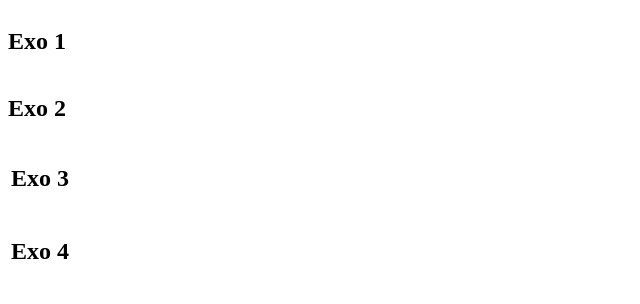
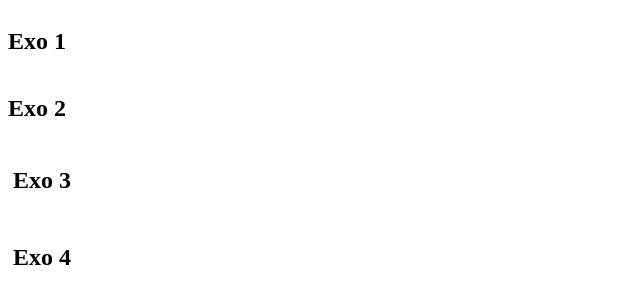
Before and after one commit to donidoni28/exo-beffore-after, a plain HTML site: page index.html in a window 1280 px wide. Shown: the full height of the page, 0-640 px from the left. Drawn offline with Linux system fonts and the light colour scheme.

Commit message:
exo3-exo4 adding padding

```diff
--- a/style.css
+++ b/style.css
@@ -56,7 +56,7 @@ h1:hover::before,h1:hover::after{
 }
 /* ----------------------------------- EXO3 ----------------------------------- */
 #exo3 h1{
-    padding: 3px;
+    padding: 5px;
 }
 #exo3 h1::before{
     left: 0;
@@ -70,7 +70,7 @@ h1:hover::before,h1:hover::after{
 }
 /* ----------------------------------- EXO4 ----------------------------------- */
 #exo4 h1{
-    padding: 3px;
+    padding: 5px;
     overflow: hidden;
 }
 #exo4 h1::before{
```
